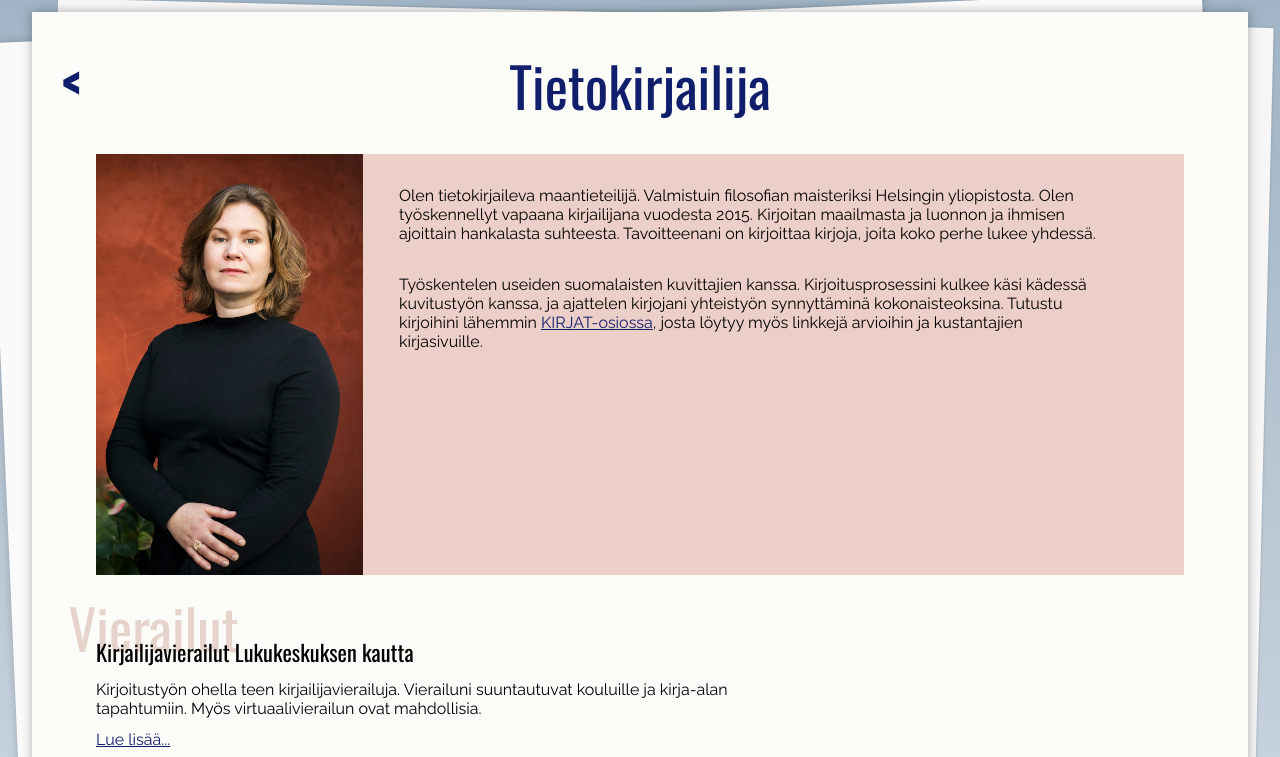
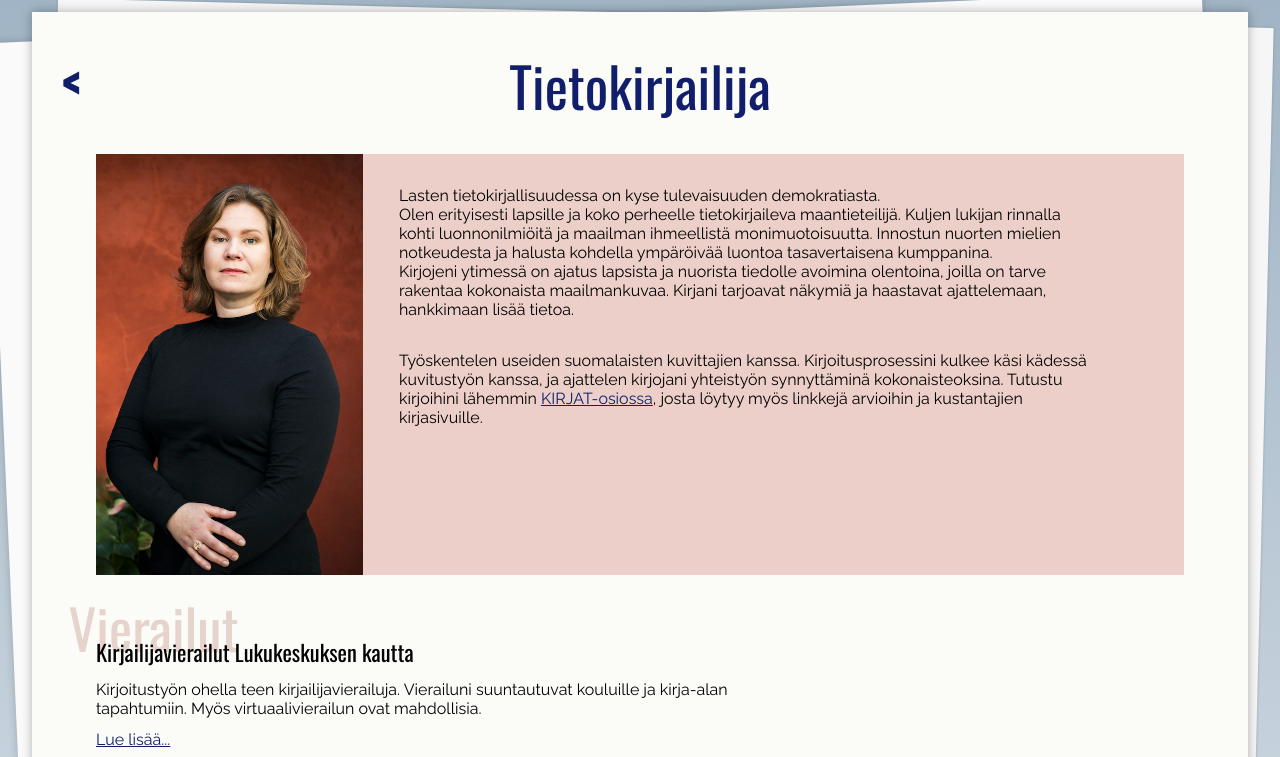
Before and after one commit to ramert/lauraertimo, a Vue app: page /author in a window 1280 px wide. Shown: the top 757 px of the page. Built offline with nearby package versions, Linux system fonts and the light colour scheme.

Commit message:
Change Author page content

```diff
--- a/src/views/Author.vue
+++ b/src/views/Author.vue
@@ -4,11 +4,11 @@
         <vImage :image="Laura" class="first-on-mobile" alt="Laura Ertimo"/>
         <div>
             <vParagraph>
-              Olen tietokirjaileva maantieteilijä.
-              Valmistuin filosofian maisteriksi Helsingin yliopistosta.
-              Olen työskennellyt vapaana kirjailijana vuodesta 2015.
-              Kirjoitan maailmasta ja luonnon ja ihmisen ajoittain hankalasta suhteesta.
-              Tavoitteenani on kirjoittaa kirjoja, joita koko perhe lukee yhdessä.
+              Lasten tietokirjallisuudessa on kyse tulevaisuuden demokratiasta.<br/>
+              Olen erityisesti lapsille ja koko perheelle tietokirjaileva maantieteilijä.
+              Kuljen lukijan rinnalla kohti luonnonilmiöitä ja maailman ihmeellistä monimuotoisuutta.
+              Innostun nuorten mielien notkeudesta ja halusta kohdella ympäröivää luontoa tasavertaisena kumppanina.<br/>
+              Kirjojeni ytimessä on ajatus lapsista ja nuorista tiedolle avoimina olentoina, joilla on tarve rakentaa kokonaista maailmankuvaa. Kirjani tarjoavat näkymiä ja haastavat ajattelemaan, hankkimaan lisää tietoa.
             </vParagraph>
             <vParagraph>
               Työskentelen useiden suomalaisten kuvittajien kanssa.
```
